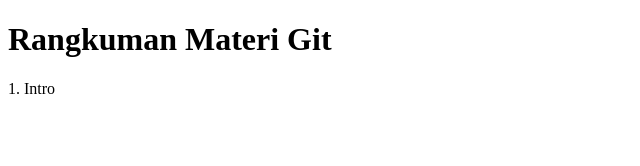
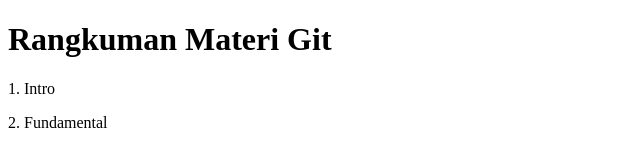
Before and after one commit to farizrha/latihan, a plain HTML site: page index.html in a window 1280 px wide. Shown: the whole page, without its empty margins (0-640 px from the left). Drawn offline with Linux system fonts and the light colour scheme.

Commit message:
Fundamental

```diff
--- a/index.html
+++ b/index.html
@@ -5,5 +5,6 @@
 <body>
     <h1>Rangkuman Materi Git</h1>
     <p>1. Intro</p>
+    <p>2. Fundamental</p>
 </body>
 </html>
```
